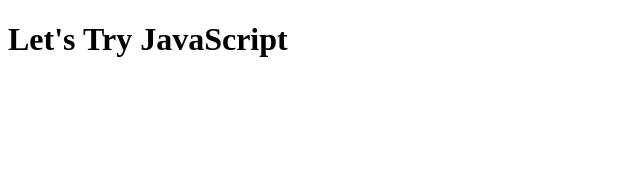
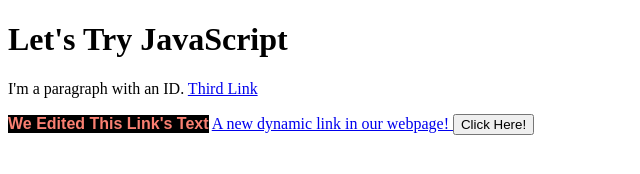
Before and after one commit to WarrenUhrich/javascript-cheat-sheet, a plain HTML site: page index.html in a window 1280 px wide. Shown: the whole page, without its empty margins (0-640 px from the left). Drawn offline with Linux system fonts and the light colour scheme.

Commit message:
Add DOM examples.

```diff
--- a/css/main.css
+++ b/css/main.css
@@ -0,0 +1,8 @@
+.my-dynamic-class {
+  color: salmon;
+  text-decoration: none; /* No underline. */
+  font-weight: bold;
+  font-family: Arial, Helvetica, sans-serif;
+  display: inline-block;
+  background: black;
+}
--- a/index.html
+++ b/index.html
@@ -14,8 +14,24 @@
   <script type="text/JavaScript" src="./js/strings.js"></script>
   <script type="text/JavaScript" src="./js/objects.js"></script>
   <script type="text/JavaScript" src="./js/json.js"></script>
+  <script type="text/JavaScript" src="./js/dom.js" defer></script>
+  <!-- The DEFER attribute in our SCRIPT element is used to tell the browser to wait until the full DOM is loaded! Important so our script(s) can SEE the HTML elements we want to target!  -->
+  <script type="text/JavaScript" src="./js/events.js" defer></script>
 </head>
 <body>
   <h1>Let's Try JavaScript</h1>
+  <p id="my-paragraph">
+    I'm a paragraph with an ID.
+    <a href="#" class="my-link">
+      First Link
+    </a>
+    <a href="#" class="my-link">
+      Second Link
+    </a>
+    <a href="#">
+      Third Link
+    </a>
+  </p>
+  <p></p>
 </body>
 </html>
--- /dev/null
+++ b/js/dom.js
@@ -0,0 +1,88 @@
+/**
+ * Selecting elements in our webpage.
+ */
+
+// The old fashioned way to target elements was always by ID.
+const myParagraph = document.getElementById( 'my-paragraph' ); // We are grabbing the element in JS!
+console.log( myParagraph );
+
+// Not too long after we were able to target based on classes.
+const myLinks = document.getElementsByClassName( 'my-link' ); // Notice the word Elements; plural!
+                                                              // Classes can be used MULTIPLE times!
+console.log( myLinks );
+
+// Nowadays most people just use querySelector! ***IMPORTANT: This selector only grabs the first match.
+const h1 = document.querySelector( 'h1' ); // Follows CSS selector syntax! Only the first H1 found will be present.
+                                           // We can select IDs via #my-id and classes via .my-class syntax.
+console.log( h1 );
+
+// If you DO need multiple elements via querySelector, we instead use querySelectorAll.
+const aElements = document.querySelectorAll( 'a' ); // EVERY anchor on the page will be collected!
+console.log( aElements );
+
+// We can climb up or down the DOM tree, from existing selections.
+const myBody = h1.parentNode; // We are climbing, and getting the PARENT element of h1!
+console.log( myBody ); // Now we have the body!
+// NOTE: This is a silly example, because we can actually access body via:
+// document.body
+
+// We can climb down the DOM tree and collect the children too!
+const myParagraphChildren = myParagraph.childNodes;
+console.log( myParagraphChildren ); // 7 Nodes!? Text insertion points count as nodes!
+
+/**
+ * DOM Manipulation.
+ */
+
+// Retrieving text from inside an element...
+console.log( myParagraph.textContent ); // ALL the text inside this element (including the links!)
+
+// Change text inside
+myLinks[1].textContent = 'We Edited This Link\'s Text'; // REPLACES the text in the second link.
+
+const secondParagraph = document.querySelector( 'body > p:nth-of-type(2)' ); // Get second paragraph...
+secondParagraph.appendChild( myLinks[1] ); // The second link moves into the second paragraph.
+
+// Adding a class to the second link from our myLinks list.
+myLinks[1].classList.add( 'my-dynamic-class' ); // You could also do .classList.remove( 'class-name' )
+
+// .innerHTML Gets all the HTML inside of our element.
+console.log( secondParagraph.innerHTML );
+// Adds NEW HTML onto the end of what's INSIDE our element! (second paragraph, in this example)
+secondParagraph.innerHTML += `
+  <!-- We are CONCATENATING new HTML into this element! -->
+  <a href="#">
+    A new dynamic link in our webpage!
+  </a>
+`; // DISCLAIMER: Overwriting inner/outerHTML will damage EVENT LISTENERS for the children elements!
+
+// We can even access the WHOLE element including its OWN open and closing tags!
+console.log( secondParagraph.outerHTML );
+
+// We can create elements, and prepare them BEFORE adding them into the live DOM.
+const myNewElement = document.createElement( 'BUTTON' );
+console.log( myNewElement ); // Just an empty <button></button> element... it is not yet added INTO the webpage though!
+
+// Let's add text...
+myNewElement.textContent = 'Click Here!';
+console.log( myNewElement ); // The element is updated: <button>Click Here!</button>
+                             // It still is not showing in the browser though!?
+
+// Let's add a class...
+myNewElement.classList.add( 'my-button' );
+console.log( myNewElement ); // The element is updated: <button class="my-button">Click Here!</button>
+                             // We still don't see it in the browser YET though!
+
+// Let's move it into our second paragraph...
+secondParagraph.appendChild( myNewElement ); // This will plop it right into our paragraph!
+                                             // NOW we can see it!
+
+// Let's remove the first link from myParagraph:
+myParagraph.removeChild( myLinks[0] ); // Deletes the first link from myParagraph.
+// NOTE: An element can't delete itself... we need to get the parent, and tell it which
+//       child to remove.
+/**
+ * In this example, we happened to have the parent! Sometimes we don't...
+ * alternatively we could have done:
+ * myLinks[0].parentNode.removeChild( myLinks[0] )
+ */
```
Also changed, not shown: js/events.js (added).
